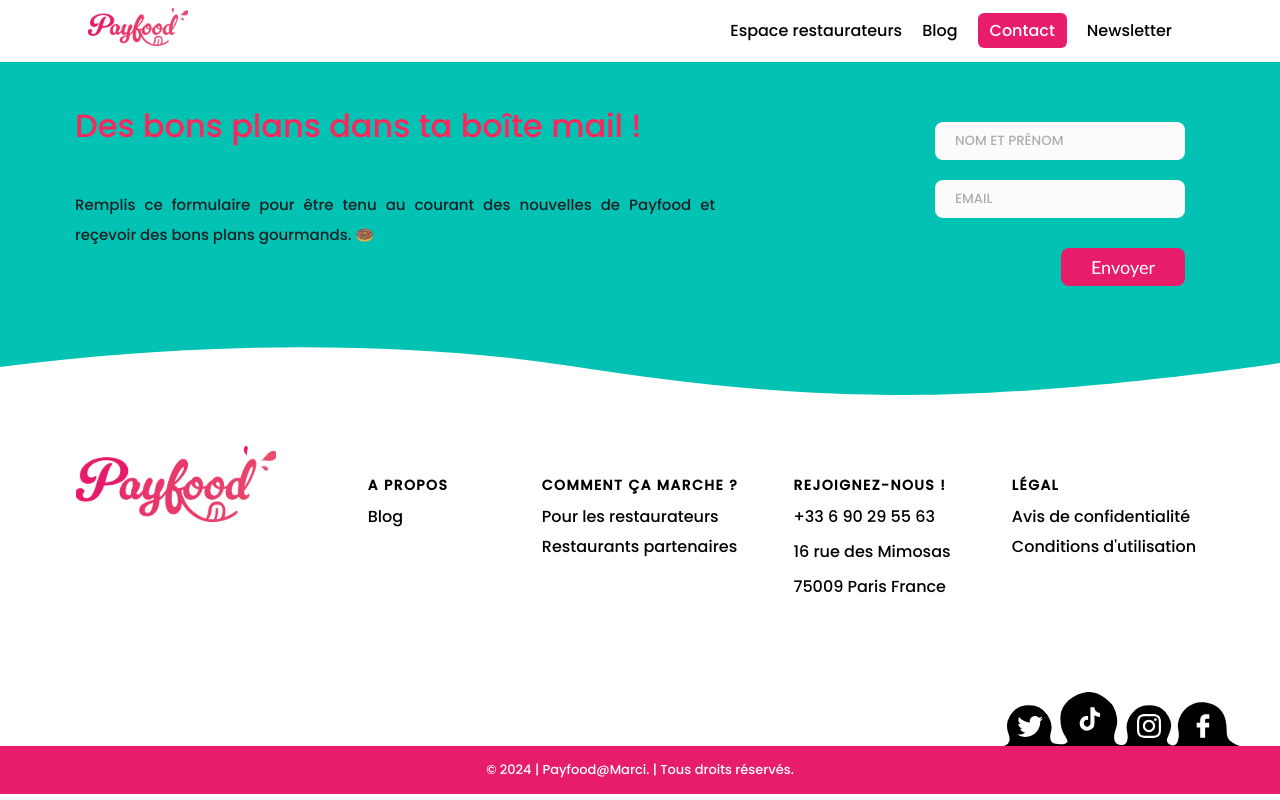
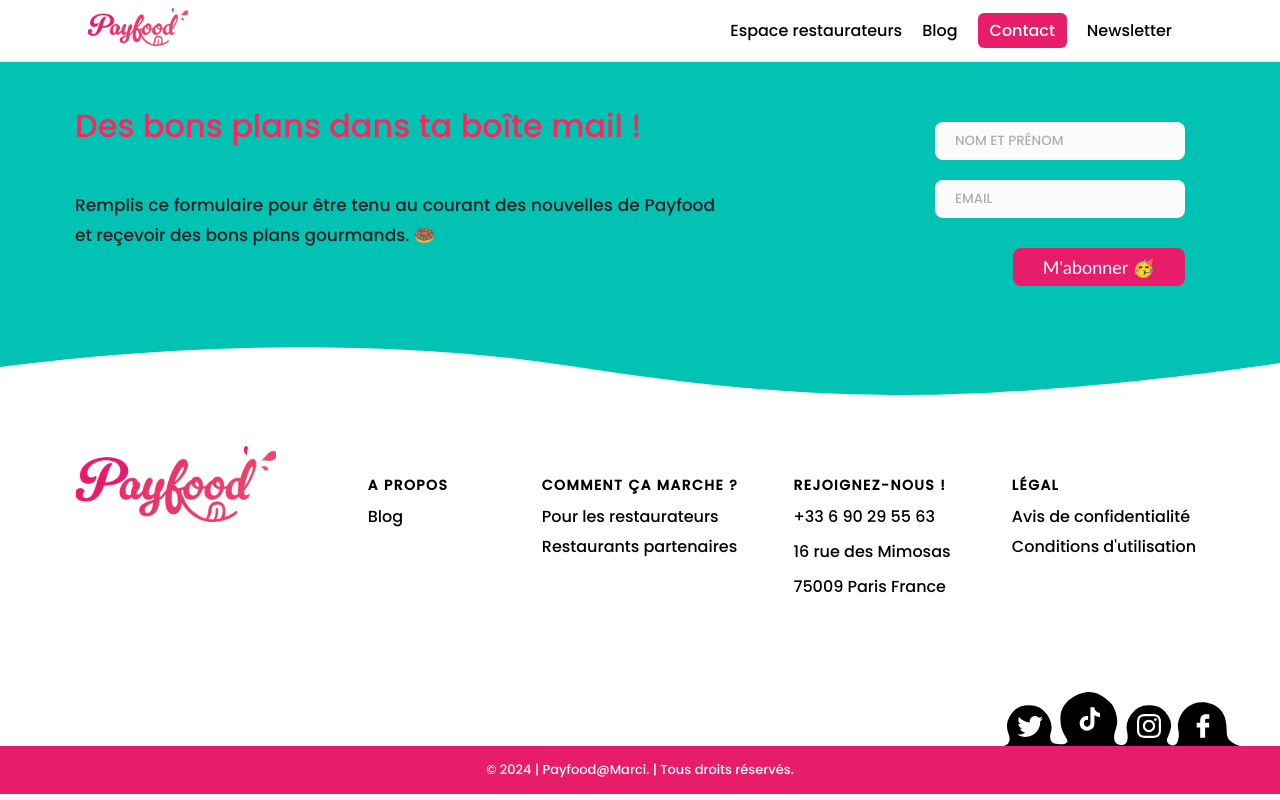
Before and after one commit to Armelsteve1/PAYFOOD, a React (Create React App) app in the folder payfood/: page / in a window 1280 px wide. Both pictures are taken after a click on the link "Newsletter". Built offline with nearby package versions, Linux system fonts and the light colour scheme.

Commit message:
added style for newsletter

```diff
--- a/payfood/src/Component/Communication/newsletter.js
+++ b/payfood/src/Component/Communication/newsletter.js
@@ -68,7 +68,7 @@
             <div className="container partners">
               <div className="left partners">
                 <span>Des bons plans dans ta boîte mail !</span>
-                <p>Remplis ce formulaire pour être tenu au courant des nouvelles de Payfood et reçevoir des bons plans gourmands. 🍩<br></br></p>
+                <p style={{ fontSize: '17px' }}>Remplis ce formulaire pour être tenu au courant des nouvelles de Payfood et reçevoir des bons plans gourmands. 🍩<br></br></p>
               </div>
               <div className="right">
                 <form className="contact-form" onSubmit={handleSubmit}>
@@ -90,7 +90,7 @@
                   />
                   <div className="button-container">
                     {/* <button type="submit" onClick={() => gaEventTracker('form')}>Envoyez</button> */}
-                    <button type="submit">Envoyer</button>
+                    <button type="submit">M'abonner 🥳</button>
                   </div>
                 </form>
               </div>
```
Also changed, not shown: 1 other file (tests, documents, lock files or other folders).
